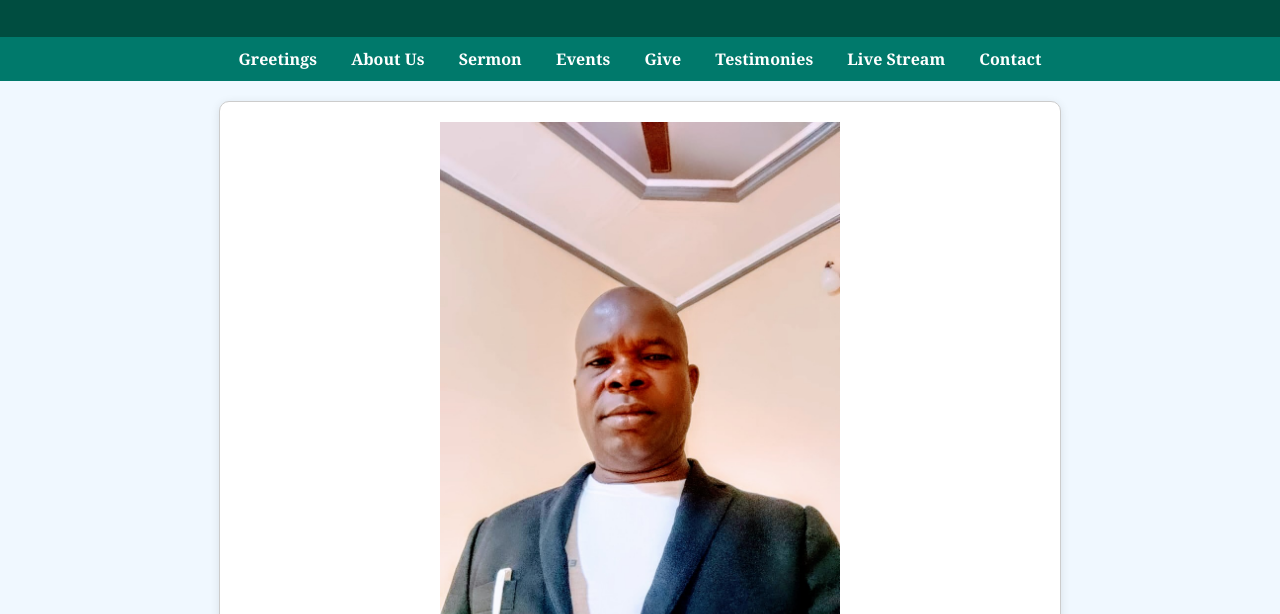
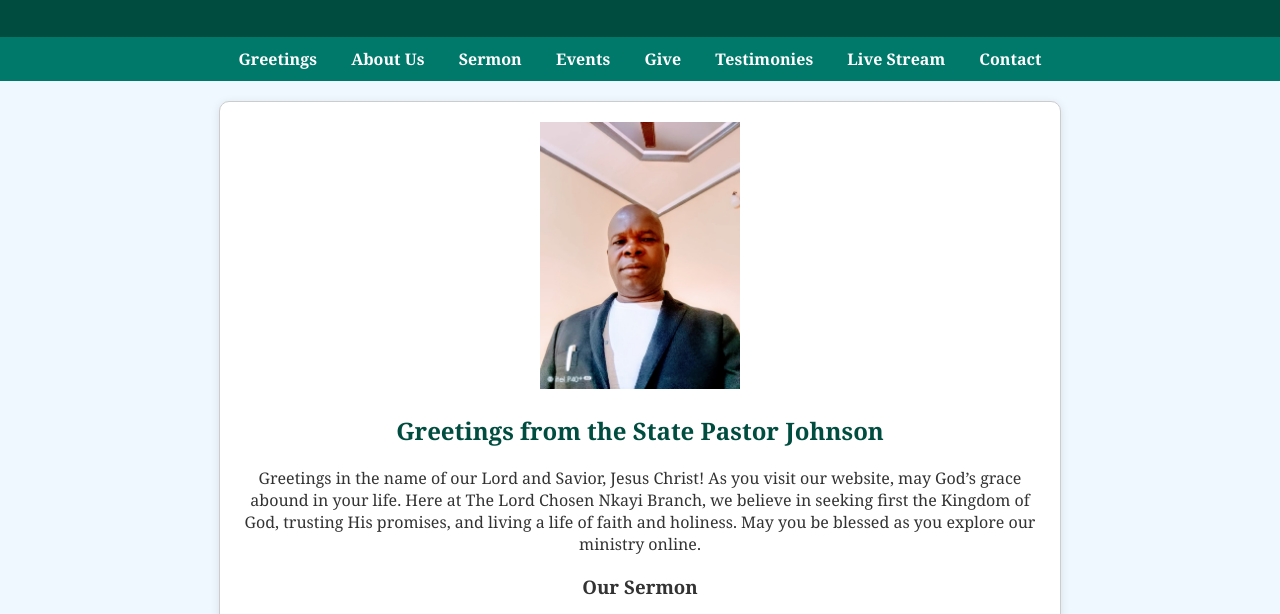
Before and after one commit to petigwe/The-lord-chosen-nkayi-congo, a plain HTML site: page index.html in a window 1280 px wide. Shown: the part 108-722 px from the top of the page. Drawn offline with Linux system fonts and the light colour scheme.

Commit message:
Update index.html

```diff
--- a/index.html
+++ b/index.html
@@ -95,7 +95,7 @@
 
     <main>
         <section id="greetings">
-            <img src="IMG-20250316-WA0000~2.jpg" alt="IMG-20250316-WA0000~2.jpg" width="400">
+            <img src="IMG-20250316-WA0000~2.jpg" alt="IMG-20250316-WA0000~2.jpg" width="200">
             <h2>Greetings from the State Pastor Johnson</h2>
             <p>Greetings in the name of our Lord and Savior, Jesus Christ! As you visit our website, may God’s grace abound in your life. Here at The Lord Chosen Nkayi Branch, we believe in seeking first the Kingdom of God, trusting His promises, and living a life of faith and holiness. May you be blessed as you explore our ministry online.</p>
             <h3>Our Sermon</h3>
```
